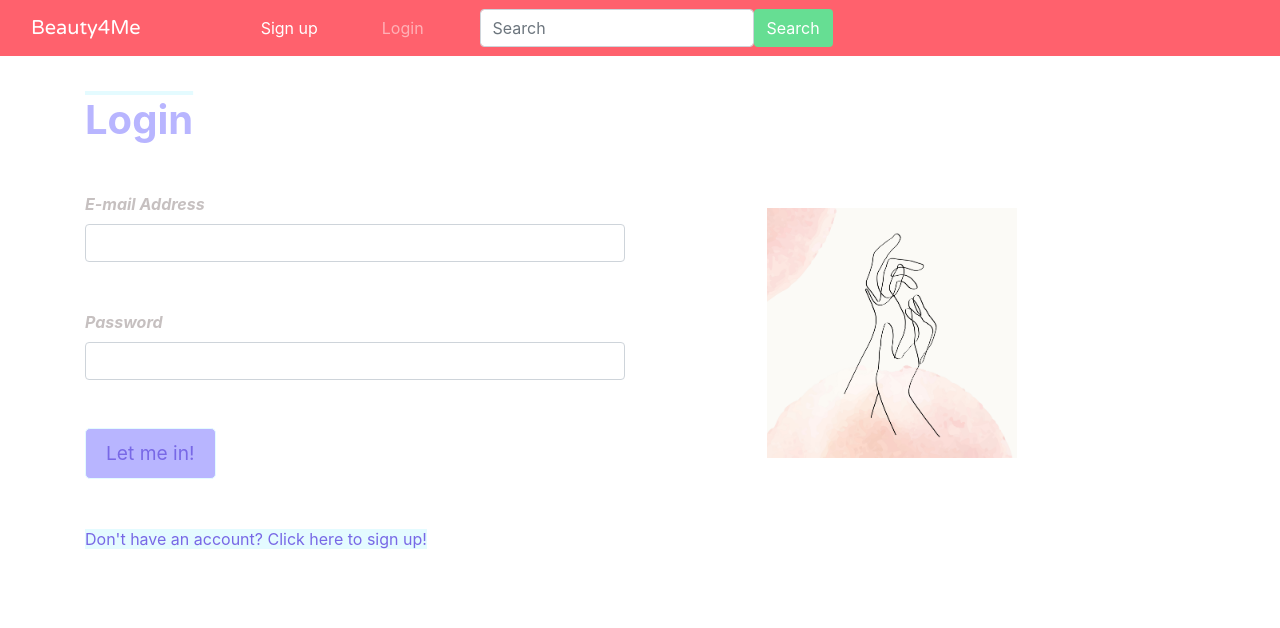
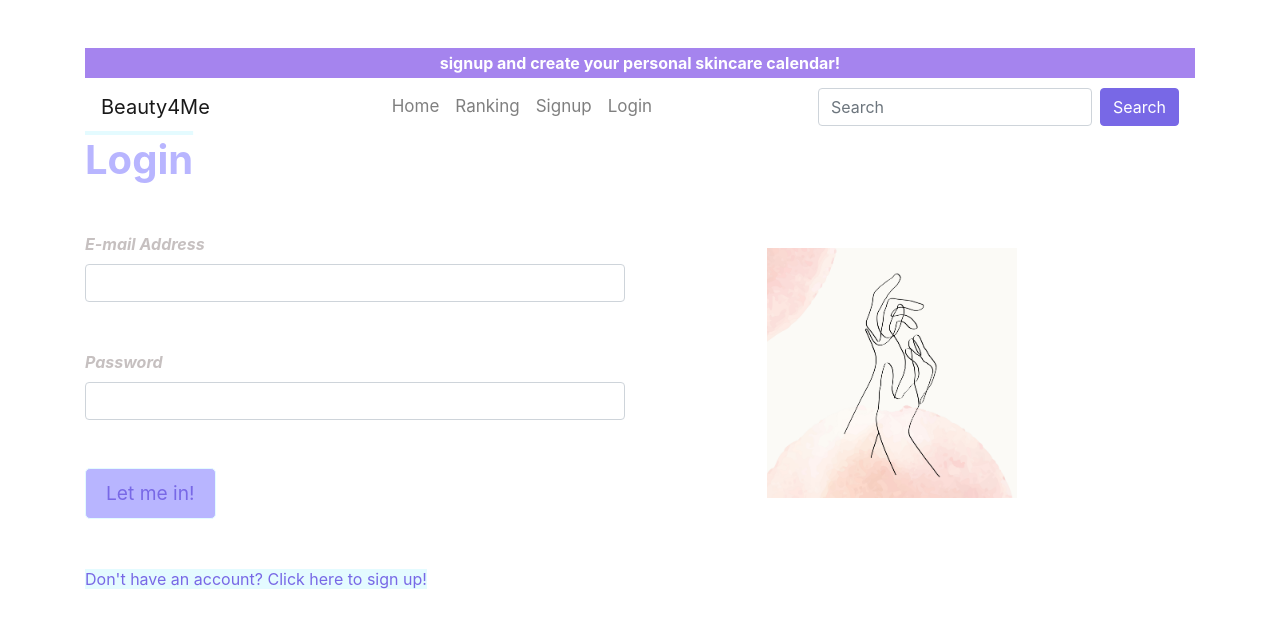
Before and after one commit to natriuge/Beauty4Me_Front, a React (Create React App) app: page /login in a window 1280 px wide. Shown: the top 628 px of the page. Built offline with nearby package versions, Linux system fonts and the light colour scheme.

Commit message:
Home corrigida + Componente Card criado + Navbar atualizada + função toggler

```diff
--- a/package.json
+++ b/package.json
@@ -7,12 +7,12 @@
     "@testing-library/react": "^11.2.2",
     "@testing-library/user-event": "^12.5.0",
     "axios": "^0.21.0",
-    "bootstrap": "^4.5.3",
+    "bootstrap": "^4.6.1",
     "bootstrap-icons": "^1.8.3",
     "cors": "^2.8.5",
     "html-react-parser": "^1.4.14",
     "react": "^17.0.1",
-    "react-bootstrap": "^1.4.0",
+    "react-bootstrap": "^1.6.5",
     "react-dom": "^17.0.1",
     "react-router-dom": "^6.0.2",
     "react-scripts": "4.0.1",
--- /dev/null
+++ b/src/assets/styles/home.css
@@ -0,0 +1,46 @@
+@import url("https://fonts.googleapis.com/css2?family=Inter:wght@200&family=Roboto:wght@100;300;400&family=Varela+Round&family=Work+Sans:wght@300&display=swap");
+
+.hero-img {
+  text-align: center;
+  background: url("../images/beauty.jpg");
+  height: 500px;
+  background-size: cover;
+  background-position: center;
+  background-repeat: no-repeat;
+  position: relative;
+}
+
+.hero-text {
+  text-align: center;
+  position: absolute;
+  top: 50%;
+  left: 50%;
+  transform: translate(-50%, -50%);
+  color: white;
+}
+
+.responsive-slogan {
+  font-family: "Roboto", sans-serif;
+  font-size: 55px;
+  padding-bottom: 5px;
+}
+
+.responsive-txt {
+  font-family: "Roboto", sans-serif;
+  font-weight: lighter;
+  font-size: 20px;
+}
+
+@media (min-width: 150px) and (max-width: 450px) {
+  .responsive-slogan {
+    font-family: "Roboto", sans-serif;
+    font-size: 34px;
+    padding-bottom: 5px;
+  }
+
+  .responsive-txt {
+    font-family: "Roboto", sans-serif;
+    font-weight: lighter;
+    font-size: 18px;
+  }
+}
--- a/src/assets/styles/index.css
+++ b/src/assets/styles/index.css
@@ -1,142 +1,3 @@
 @import url("https://fonts.googleapis.com/css2?family=Varela+Round&display=swap");
 
 @import url("https://fonts.googleapis.com/css2?family=Inter:wght@200&family=Varela+Round&family=Work+Sans:wght@300&display=swap");
-
-/* GLOBAL STYLES
--------------------------------------------------- */
-/* Padding below the footer and lighter body text */
-
-body {
-  padding-top: 3rem;
-  padding-bottom: 3rem;
-  color: #5a5a5a;
-}
-
-/* CUSTOMIZE THE CAROUSEL
--------------------------------------------------- */
-
-/* Carousel base class */
-.carousel {
-  margin-bottom: 4rem;
-}
-/* Since positioning the image, we need to help out the caption */
-.carousel-caption {
-  margin-bottom: -30px;
-  z-index: 100;
-}
-
-.carousel-caption h1 {
-  margin-bottom: 20px;
-  text-shadow: 0.1em 0.1em 0.2em black;
-}
-
-/* Declare heights because of positioning of img element */
-.carousel-item {
-  height: 32rem;
-}
-
-/* MARKETING CONTENT
--------------------------------------------------- */
-
-/* Center align the text within the three columns below the carousel */
-.marketing .col-lg-4 {
-  margin-bottom: 1.5rem;
-  text-align: center;
-}
-/* rtl:begin:ignore */
-.marketing .col-lg-4 p {
-  margin-right: 0.75rem;
-  margin-left: 0.75rem;
-}
-/* rtl:end:ignore */
-
-/* Featurettes
-------------------------- */
-
-.featurette-divider {
-  margin: 5rem 0; /* Space out the Bootstrap <hr> more */
-}
-
-/* Thin out the marketing headings */
-/* rtl:begin:remove */
-.featurette-heading {
-  letter-spacing: -0.05rem;
-}
-
-/* rtl:end:remove */
-
-/* RESPONSIVE CSS
--------------------------------------------------- */
-
-@media (min-width: 40em) {
-  /* Bump up size of carousel content */
-  .carousel-caption p {
-    margin-bottom: 1.25rem;
-    font-size: 1.25rem;
-    line-height: 1.4;
-  }
-
-  .featurette-heading {
-    font-size: 50px;
-  }
-}
-
-@media (min-width: 62em) {
-  .featurette-heading {
-    margin-top: 7rem;
-  }
-}
-
-.navbar-dark {
-  background-color: #ff616d;
-  display: flex;
-  align-items: center;
-}
-
-.nav-masthead .nav-link:hover,
-.nav-masthead .nav-link:focus {
-  color: #f33c7f;
-  border-bottom-color: #f33c7f;
-}
-
-.nav-masthead .nav-link + .nav-link {
-  margin-left: 1rem;
-}
-
-.btn-search {
-  background-color: #66de93;
-  color: white;
-}
-
-
-.hero-img {
-  height: 100%;
-  background-position: center;
-  background-repeat: no-repeat;
-  background-size: cover;
-  position: relative;
-}
-
-.carousel-caption {
-  align-items: center;
-}
-
-.carousel-caption-btn {
-  background-color: #ff616d;
-  color: white;
-}
-
-.carousel-caption h1 {
-  font-size: 6.5vh;
-  font-family: "Varela Round", sans-serif;
-  padding-bottom: 10px;
-}
-
-.carousel-caption-text {
-  font-family: "Work Sans", sans-serif;
-  font-size: 3vh;
-}
-
-.navbar-brand {
-  font-family: "Varela Round", sans-serif;
-}
--- /dev/null
+++ b/src/assets/styles/navbar.css
@@ -0,0 +1,30 @@
+.topbar {
+  /* background-color: #FF7878; red */
+  /* background-color: #a0a2f9; */
+  background-color: rgb(165, 132, 238);
+}
+
+.topbar-text{
+  color: #fff;
+  font-weight: "bold";
+  text-align: center;
+  padding: 0.2rem;
+}
+
+.navbar-nav .nav-link {
+  font-weight: 400;
+  font-size: 17px;
+  color: #000;
+}
+
+.navbar-nav .nav-link:hover {
+  color: #7868e6;
+  border-bottom: 0.2rem solid #b8b5ff;
+  padding-bottom: 0.1rem;
+}
+
+.btn-primary {
+  background-color: #7868e6 !important;
+  border-color: #7868e6 !important;
+  color: #fff;
+}
--- /dev/null
+++ b/src/components/Card.js
@@ -0,0 +1,54 @@
+import { useNavigate } from "react-router-dom";
+import Ratings from "./FixedRatingStars";
+
+function Card(props) {
+  const products = props.product;
+  const navigate = useNavigate();
+
+  return (
+    <div className="container">
+      <div
+        className="row row-cols-1 row-cols-md-5 g-4 mt-5 mb-5"
+        style={{ gap: "2rem 1rem" }}
+      >
+        {products.map((element) => {
+          const { _id, productName, brandName, rating, imageDetails } = element;
+          return (
+            <div key={_id} className="col">
+              <div className="card h-100 d-flex border-card">
+                <div className="prod-card-container">
+                  <img
+                    src={imageDetails}
+                    className="card-img-top prod-img p-3"
+                    alt={productName}
+                  />
+                  <div className="card-middle-ranking">
+                    <button
+                      onClick={() => navigate("ProductDetails")}
+                      className="btn card-text-ranking"
+                    >
+                      <i className="bi bi-search"></i>
+                    </button>
+                  </div>
+                </div>
+                <div className="card-body flex-grow-1">
+                  <h6 className="card-title h6-name">{productName}</h6>
+                  <p className="card-text p-brand-name">{brandName}</p>
+                </div>
+                <div className="d-flex justify-content-center">
+                  <p className="card-text p-ranting pb-3">
+                    {rating}
+                    <Ratings>{rating}</Ratings>
+                  </p>
+                </div>
+              </div>
+            </div>
+          );
+        })}
+      </div>
+      <div className=" row justify-content-center"></div>
+    </div>
+  );
+}
+
+export default Card;
--- a/src/components/Navbar.js
+++ b/src/components/Navbar.js
@@ -1,78 +1,73 @@
 import { Link } from "react-router-dom";
-import "../assets/styles/index.css";
+import "../assets/styles/navbar.css";
+import React, { useState } from "react";
 
 function Navbar() {
+  const [isActive, setActive] = useState(false);
+  const handleToggle = () => {
+    setActive(!isActive);
+  };
   return (
     <div>
-      <nav className="navbar navbar-expand-md navbar-dark fixed-top">
-        <div className="container-fluid d-flex justify-content-around">
+      <div className="topbar">
+        <p className="mb-0 topbar-text">
+          <strong>signup and create your personal skincare calendar!</strong>
+        </p>
+      </div>
+      <nav className="navbar navbar-expand-lg navbar-light">
         <Link className="navbar-brand" to="/">
           Beauty4Me
         </Link>
         <button
+          onClick={handleToggle}
           className="navbar-toggler"
           type="button"
-            data-bs-toggle="collapse"
-            data-bs-target="#navbarCollapse"
-            aria-controls="navbarCollapse"
-            aria-expanded="false"
           aria-label="Toggle navigation"
         >
+          <div className="navbar-toggler-span">
             <span className="navbar-toggler-icon"></span>
+          </div>
         </button>
-          <div className="collapse navbar-collapse" id="navbarCollapse">
-            <ul className="navbar-nav me-auto mb-2 mb-md-0 ml-5">
-              <li className="nav-item ml-5">
-                <Link className="nav-link active" to="/signup">
-                  Sign up
+
+        <div
+          className={isActive ? "navbar-collapse" : "collapse navbar-collapse"}
+        >
+          <ul className="navbar-nav m-auto">
+            <li className="nav-item">
+              <Link className="nav-link" to="/">
+                Home
               </Link>
             </li>
-              <li className="nav-item ml-5">
+            <li className="nav-item">
+              <Link className="nav-link" to="/ranking">
+                Ranking
+              </Link>
+            </li>
+            <li className="nav-item">
+              <Link className="nav-link" to="/signup">
+                Signup
+              </Link>
+            </li>
+            <li className="nav-item">
               <Link className="nav-link" to="/login">
                 Login
               </Link>
             </li>
           </ul>
-            <form className="d-flex ml-5" role="search">
+          <form className="form-inline my-2 my-lg-0">
             <input
-                className="form-control me-2"
+              className="form-control mr-sm-2"
               type="search"
               placeholder="Search"
               aria-label="Search"
             />
-              <button className="btn btn-search" type="submit">
+            <button className="btn btn-primary my-2 my-sm-0" type="submit">
               Search
             </button>
           </form>
         </div>
-        </div>
       </nav>
     </div>
-    // <div className="d-flex h-100 text-center text-white bg-dark">
-    //   <div className="d-flex w-100 h-100 p-3 mx-auto flex-column">
-    //     <header className="mb-auto">
-    //       <img
-    //         src={logo1}
-    //         alt="icon-logo-Mono"
-    //         width="30"
-    //         height="30"
-    //         className="img-fluid float-md-start text-center me-2"
-    //       />
-    //       <h3 className="float-md-start">MusicXpand</h3>
-    //       <nav className="nav nav-masthead justify-content-center float-md-end">
-    //         <Link className="nav-link" aria-current="page" to="/">
-    //           Home
-    //         </Link>
-    //         <Link className="nav-link" to="/playlist">
-    //           Playlists <span className="badge badge-pill">{contador}</span>
-    //         </Link>
-    //         <Link className="nav-link" to="/aboutus">
-    //           About Us
-    //         </Link>
-    //       </nav>
-    //     </header>
-    //   </div>
-    // </div>
   );
 }
 export default Navbar;
--- a/src/index.js
+++ b/src/index.js
@@ -2,6 +2,7 @@ import React from "react";
 import ReactDOM from "react-dom";
 import App from "./components/App";
 import { BrowserRouter } from "react-router-dom";
+import 'bootstrap/dist/css/bootstrap.css';
 
 ReactDOM.render(
   <React.StrictMode>
```
Also changed, not shown: src/pages/Home.js (+22 -38 lines), src/pages/Ranking.js (+2 -40 lines), src/assets/images/beauty.jpg. Lines whose indentation alone changed are shown as unchanged.
